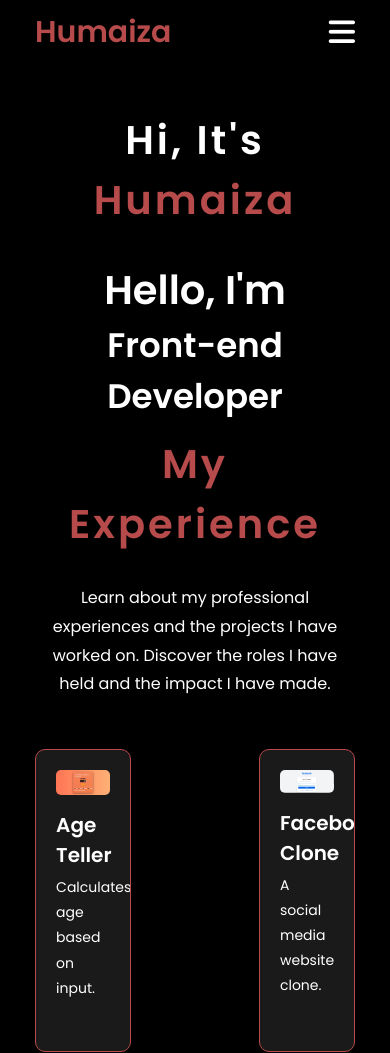
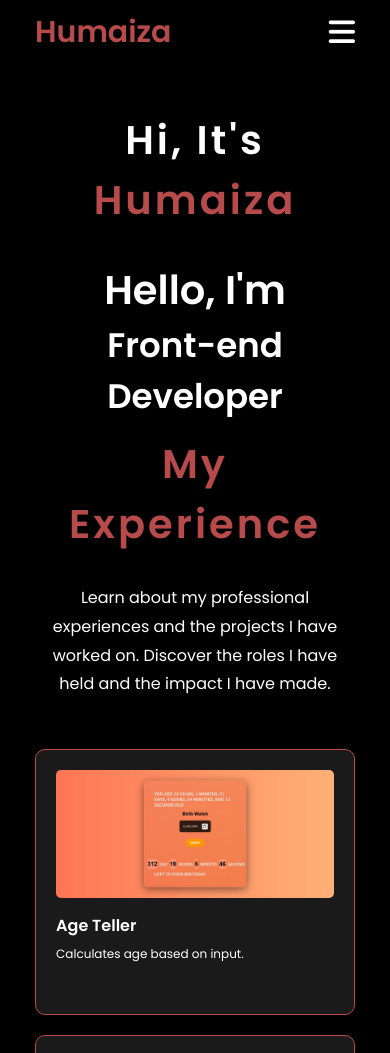
Before and after one commit to HumaizaNaz/Portfolio-website, a plain HTML site: page experience.html in a window 390 px wide. Shown: the top 1053 px of the page. Drawn offline with Linux system fonts and the light colour scheme.

Commit message:
responsive

```diff
--- a/experience.css
+++ b/experience.css
@@ -96,16 +96,22 @@
     border: 0.1rem solid #b74b4b;
     padding: 2rem;
     border-radius: 1rem;
-    width: 30%;
+    width: 30%; /* Default width for larger screens */
     text-align: left;
     overflow: hidden;
+    transition: transform 0.3s ease; /* Add transition for scale effect */
+}
+
+/* Scale up the project card on hover */
+.project:hover {
+    transform: scale(1.05); /* Slightly enlarge the card */
 }
 
 .project img {
     width: 100%;
     height: auto;
     border-radius: 0.5rem;
-    transition: 0.3s ease; /* Smooth transition for blur */
+    transition: filter 0.3s ease; /* Smooth transition for blur */
 }
 
 /* Apply blur to image on hover */
@@ -144,6 +150,27 @@
     margin-top: 0.5rem;
 }
 
+/* Responsive Design */
+@media (max-width: 768px) {
+    .project {
+        width: 45%; /* Adjust width for tablets */
+    }
+}
+
+@media (max-width: 480px) {
+    .project {
+        width: 100%; /* Full width for mobile devices */
+    }
+
+    .project h3 {
+        font-size: 1.6rem; /* Smaller heading on mobile */
+    }
+
+    .project p {
+        font-size: 1.2rem; /* Smaller paragraph text on mobile */
+    }
+}
+
 /* Experience Details Section */
 .experience-details {
     margin-top: 5rem;
```
